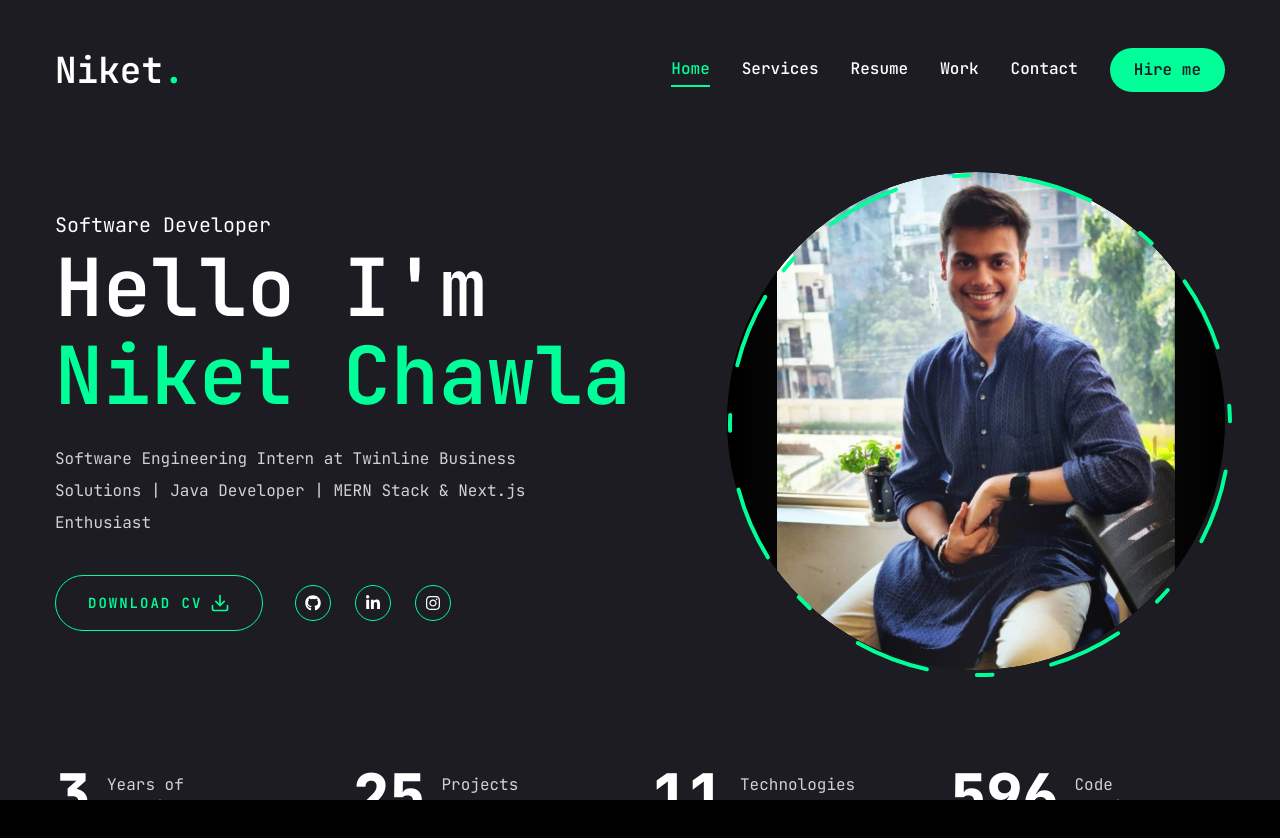
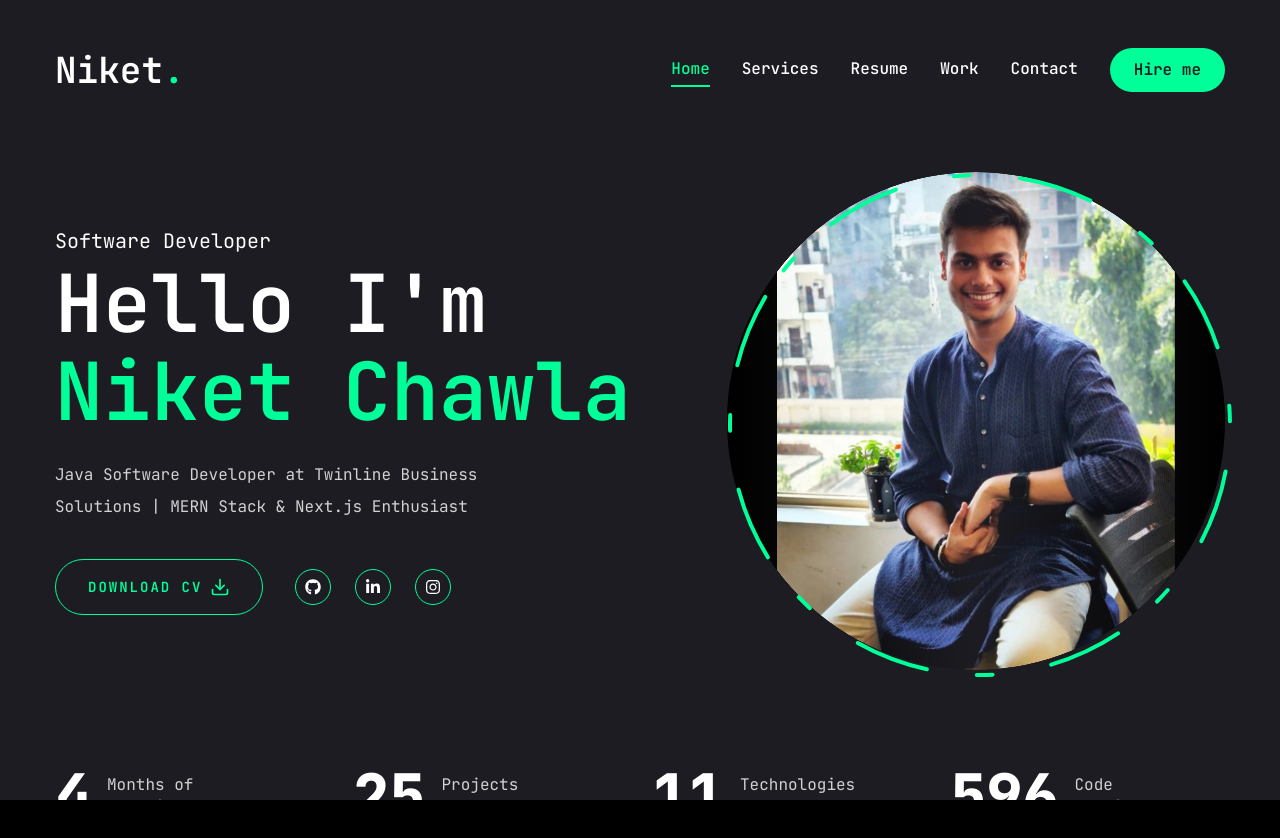
Before and after one commit to NC0312/my-portfolio, a Next.js app: page / in a window 1280 px wide. Shown: the top 838 px of the page. Built offline with nearby package versions, Linux system fonts and the light colour scheme.

Commit message:
Experience made responsive everywhere

```diff
--- a/app/page.jsx
+++ b/app/page.jsx
@@ -13,7 +13,7 @@ const Home = () => {
           <div className="text-center xl:text-left order-2 xl:order-none">
             <span className="text-xl">Software Developer</span>
             <h1 className="h1 mb-6">Hello I'm <br /> <span className="text-accent">Niket Chawla</span></h1>
-            <p className="max-w-[500px] mb-9 text-white/80">Software Engineering Intern at Twinline Business Solutions | Java Developer | MERN Stack & Next.js Enthusiast</p>
+            <p className="max-w-[500px] mb-9 text-white/80">Java Software Developer at Twinline Business Solutions | MERN Stack & Next.js Enthusiast</p>
             <div className="flex flex-col xl:flex-row items-center gap-8">
               <Link href="/assets/resume.pdf" download target="_blank">
               <Button variant="outline" size="lg" className="uppercase flex items-center gap-2">
--- a/app/resume/page.jsx
+++ b/app/resume/page.jsx
@@ -4,41 +4,43 @@ import { FaReact, FaNodeJs, FaDatabase, FaJava, FaJs, FaCss3, FaHtml5, FaDocker,
 import {SiVercel , SiGooglecloud,SiTailwindcss, SiNextdotjs, SiHibernate, SiSpringboot, SiMongodb, SiMysql ,SiShadcnui,SiFramer,SiTypescript   } from 'react-icons/si';
 import { RiFirebaseFill } from "react-icons/ri";
 
+const calculateTenure = (startDate) => {
+  const start = new Date(startDate);
+  const now = new Date();
+  const diffTime = Math.abs(now - start);
+  const diffMonths = Math.ceil(diffTime / (1000 * 60 * 60 * 24 * 30.44));
+
+  if (diffMonths >= 12) {
+    const years = Math.floor(diffMonths / 12);
+    const months = diffMonths % 12;
+    if (months === 0) {
+      return years === 1 ? '1 yr' : `${years} yrs`;
+    }
+    return years === 1
+      ? `1 yr ${months} ${months === 1 ? 'mo' : 'mos'}`
+      : `${years} yrs ${months} ${months === 1 ? 'mo' : 'mos'}`;
+  } else {
+    return diffMonths === 1 ? '1 mo' : `${diffMonths} mos`;
+  }
+};
+
+
 const about = {
   title: "About me",
   description:
-    "Software Engineering Intern at Twinline Business Solutions | Java Developer | MERN Stack & Next.js Enthusiast",
+    "Java Software Developer at Twinline Business Solutions | MERN Stack & Next.js Enthusiast",
+
   info: [
-    {
-      fieldName: "Name",
-      fieldValue: "Niket Chawla",
-    },
-    {
-      fieldName: "Phone",
-      fieldValue: "(+91) 77194 17720",
-    },
-    {
-      fieldName: "Experience",
-      fieldValue: "3-4 Years",
-    },
-    {
-      fieldName: "Email",
-      fieldValue: "contactniketchawla@gmail.com",
-    },
-    {
-      fieldName: "Nationality",
-      fieldValue: "Indian",
-    },
-    {
-      fieldName: "Linkedin",
-      fieldValue: "https://www.linkedin.com/in/Niket-Chawla/",
-    },
-    {
-      fieldName: "Github",
-      fieldValue: "https://github.com/NC0312"
-    }
+    { fieldName: "Name", fieldValue: "Niket Chawla" },
+    { fieldName: "Phone", fieldValue: "(+91) 77194 17720" },
+    { fieldName: "Experience", fieldValue: calculateTenure("2024-08") },
+    { fieldName: "Email", fieldValue: "contactniketchawla@gmail.com" },
+    { fieldName: "Nationality", fieldValue: "Indian" },
+    { fieldName: "Linkedin", fieldValue: "https://www.linkedin.com/in/Niket-Chawla/" },
+    { fieldName: "Github", fieldValue: "https://github.com/NC0312" }
   ]
 };
+
 
 const experience = {
   icon: '/assets/resume/badge.svg',
@@ -142,25 +144,6 @@ import { motion } from 'framer-motion';
 import { BsArrowDownRight } from 'react-icons/bs';
 
 
-const calculateTenure = (startDate) => {
-  const start = new Date(startDate);
-  const now = new Date();
-  const diffTime = Math.abs(now - start);
-  const diffMonths = Math.ceil(diffTime / (1000 * 60 * 60 * 24 * 30.44));
-
-  if (diffMonths >= 12) {
-    const years = Math.floor(diffMonths / 12);
-    const months = diffMonths % 12;
-    if (months === 0) {
-      return years === 1 ? '1 yr' : `${years} yrs`;
-    }
-    return years === 1
-      ? `1 yr ${months} ${months === 1 ? 'mo' : 'mos'}`
-      : `${years} yrs ${months} ${months === 1 ? 'mo' : 'mos'}`;
-  } else {
-    return diffMonths === 1 ? '1 mo' : `${diffMonths} mos`;
-  }
-};
 
 const Resume = () => {
   return (
--- a/components/ui/stats.jsx
+++ b/components/ui/stats.jsx
@@ -1,12 +1,43 @@
 "use client";
 
 import CountUp from "react-countup";
-import { useState } from "react";
+import { useState, useEffect } from "react";
+
+const calculateTenure = (startDate) => {
+  const start = new Date(startDate);
+  const now = new Date();
+  const diffTime = Math.abs(now - start);
+  const diffMonths = Math.ceil(diffTime / (1000 * 60 * 60 * 24 * 30.44));
+
+  let tenureValue;
+  let tenureLabel;
+
+  if (diffMonths >= 12) {
+    const years = Math.floor(diffMonths / 12);
+    const remainingMonths = diffMonths % 12;
+    const decimalYears = (years + remainingMonths / 12).toFixed(1);
+    tenureValue = decimalYears;
+    tenureLabel = "Years of experience";
+  } else {
+    tenureValue = `${diffMonths}`;
+    tenureLabel = "Months of experience";
+  }
+
+  return { tenureValue, tenureLabel };
+};
+
+const Stats = () => {
+  const [showPlus, setShowPlus] = useState(false);
+  const [tenureData, setTenureData] = useState({ tenureValue: "", tenureLabel: "" });
+
+  useEffect(() => {
+    setTenureData(calculateTenure("2024-08"));
+  }, []);
 
   const stats = [
     {
-    num: 3,
-    text: "Years of experience",
+      num: tenureData.tenureValue,
+      text: tenureData.tenureLabel,
     },
     {
       num: 25,
@@ -22,15 +53,11 @@ const stats = [
     },
   ];
 
-const Stats = () => {
-  const [showPlus, setShowPlus] = useState(false); // State to control when to show the "+" sign
-
   return (
     <section className="pt-4 pb-12 xl:pt-0 xl:pb-0 mb-10">
       <div className="container mx-auto">
         <div className="flex flex-wrap gap-6 max-w-[80vw] mx-auto xl:max-w-none">
-          {stats.map((item, index) => {
-            return (
+          {stats.map((item, index) => (
             <div
               className="flex-1 flex gap-4 items-center justify-center xl:justify-start"
               key={index}
@@ -42,18 +69,17 @@ const Stats = () => {
                     end={item.num}
                     duration={5}
                     delay={2}
-                      onEnd={() => setShowPlus(true)} // Show "+" when the animation ends
+                    onEnd={() => setShowPlus(true)}
                   />
                   {showPlus && <span>+</span>}
                 </div>
               ) : (
                 <div className="text-4xl xl:text-6xl font-extrabold flex items-center">
-                    <CountUp
-                      end={item.num}
-                      duration={5}
-                      delay={2}
-                      className="inline"
-                    />
+                  {typeof item.num === "number" ? (
+                    <CountUp end={item.num} duration={5} delay={2} />
+                  ) : (
+                    <span>{item.num}</span>
+                  )}
                 </div>
               )}
               <p
@@ -64,8 +90,7 @@ const Stats = () => {
                 {item.text}
               </p>
             </div>
-            );
-          })}
+          ))}
         </div>
       </div>
     </section>
```
Lines whose indentation alone changed are shown as unchanged.
